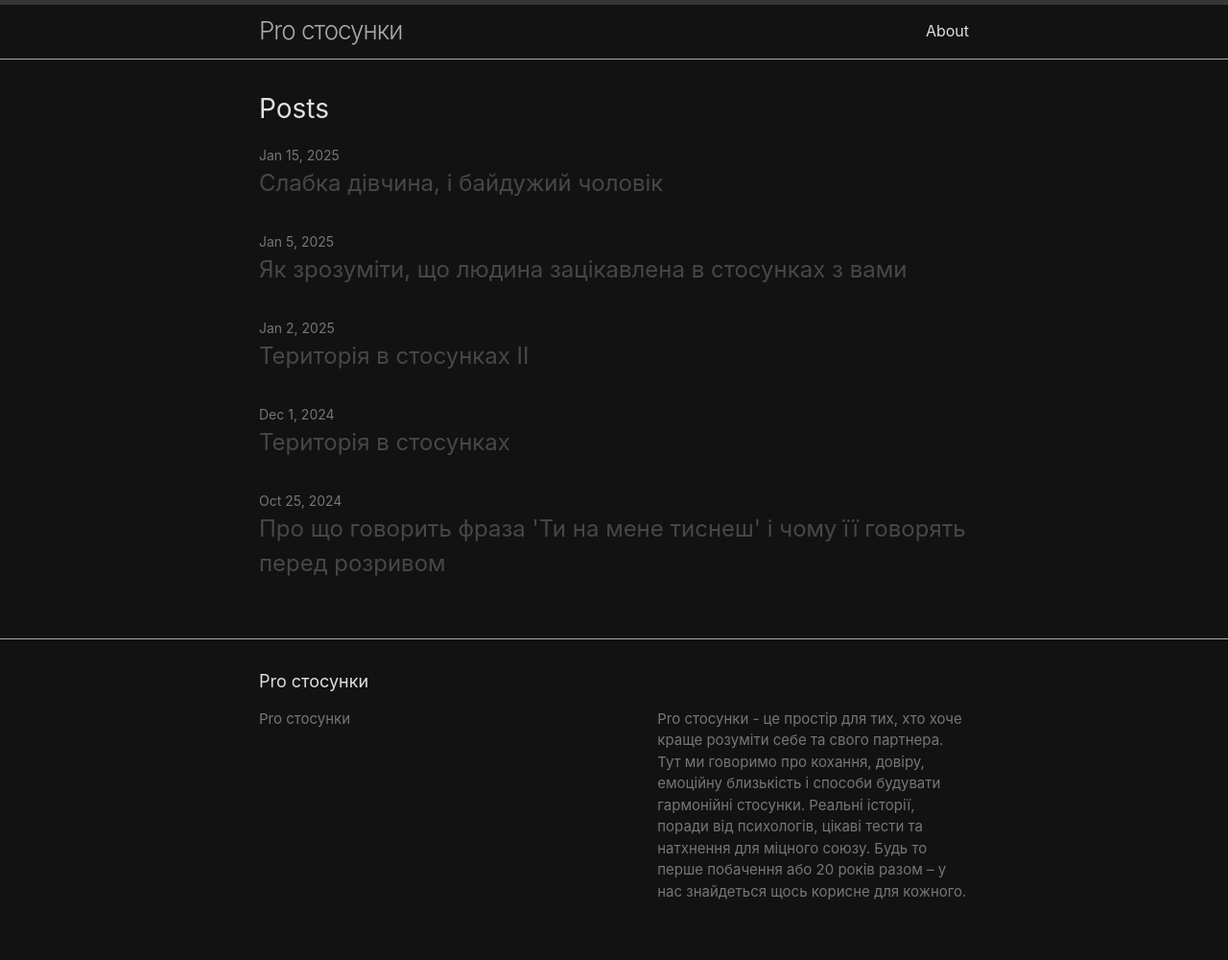
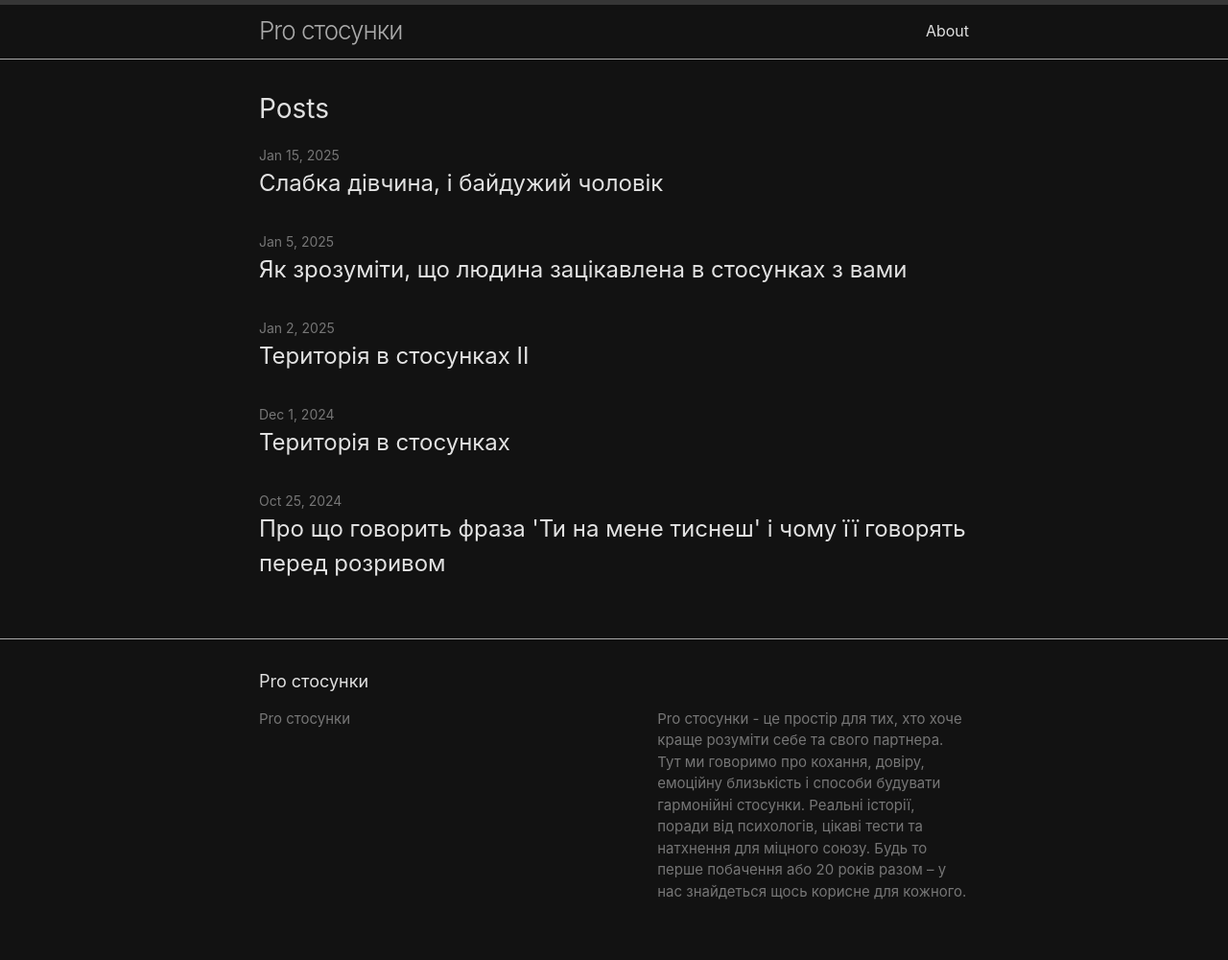
Before and after one commit to andreyka26-git/psy.andreyka26-git.github.io, a Jekyll site: the page built from index.markdown, in a window 1280 px wide. Shown: the whole page at 96% size. Built offline with Jekyll 4.4.1, drawn with Linux system fonts in a browser that asks for light colours.

Commit message:
fixed styles

```diff
--- a/_sass/minima.scss
+++ b/_sass/minima.scss
@@ -12,7 +12,7 @@ $spacing-unit:     30px !default;
 
 $text-color:       #e0e0e0 !default;
 $background-color: #121212 !default;
-$brand-color:      #474747 !default;
+$brand-color:      #e2e2e2 !default;
 
 $grey-color:       #767676 !default;
 $grey-color-light: lighten($grey-color, 20%) !default;
```
